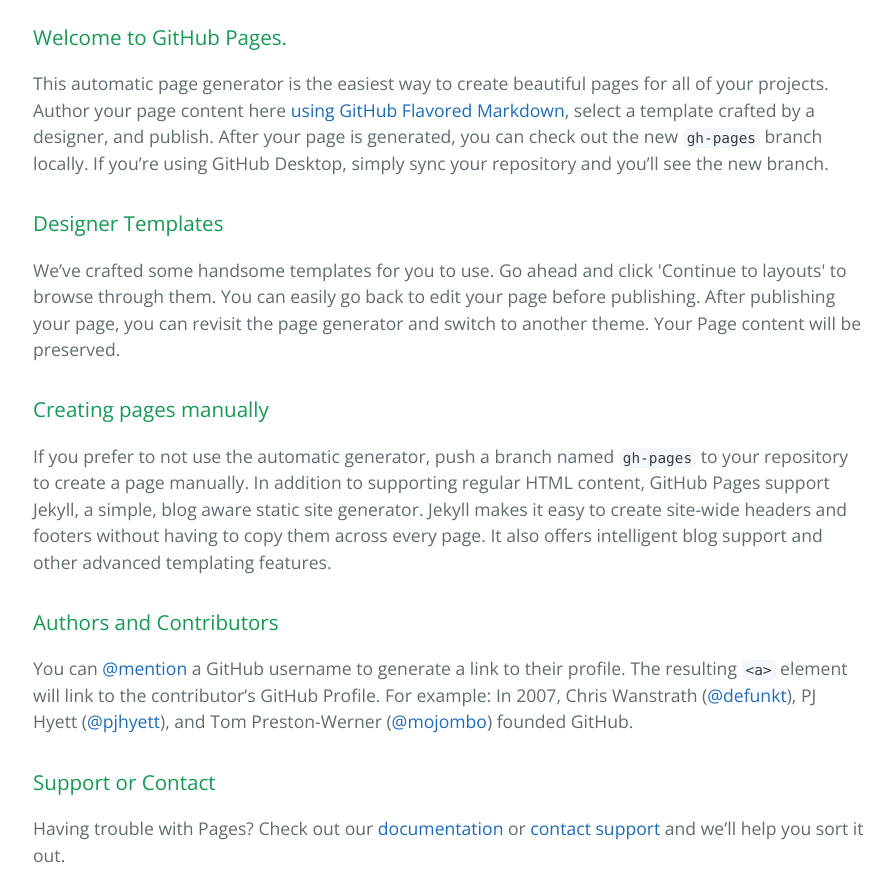
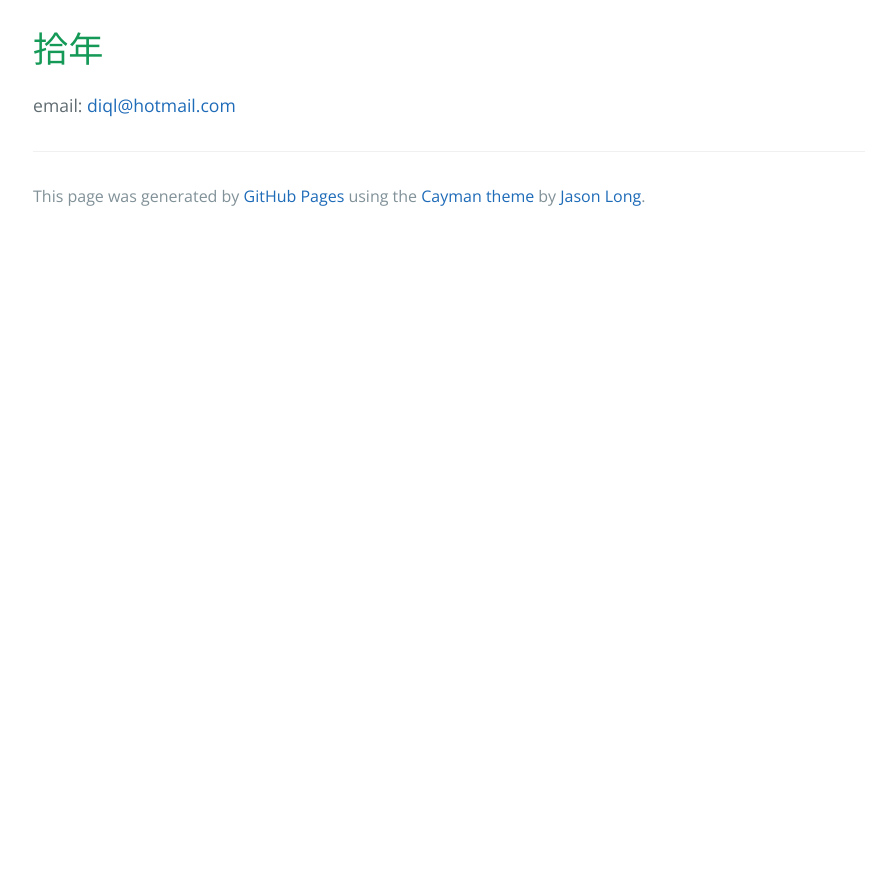
Before and after one commit to diql/diql.github.io, a plain HTML site: page index.html in a window 1280 px wide. Shown: the part 280-1151 px from the top of the page, without its empty margins (191-1083 px from the left). After the commit the page ends 800 px from the top, so only its background shows below. Drawn offline with nearby package versions, Linux system fonts and the light colour scheme.

Commit message:
Replace master branch with page content via GitHub

```diff
--- a/index.html
+++ b/index.html
@@ -16,30 +16,10 @@
     </section>
 
     <section class="main-content">
-      <h3>
-<a id="welcome-to-github-pages" class="anchor" href="#welcome-to-github-pages" aria-hidden="true"><span aria-hidden="true" class="octicon octicon-link"></span></a>Welcome to GitHub Pages.</h3>
+      <h1>
+<a id="拾年" class="anchor" href="#%E6%8B%BE%E5%B9%B4" aria-hidden="true"><span aria-hidden="true" class="octicon octicon-link"></span></a>拾年</h1>
 
-<p>This automatic page generator is the easiest way to create beautiful pages for all of your projects. Author your page content here <a href="https://guides.github.com/features/mastering-markdown/">using GitHub Flavored Markdown</a>, select a template crafted by a designer, and publish. After your page is generated, you can check out the new <code>gh-pages</code> branch locally. If you’re using GitHub Desktop, simply sync your repository and you’ll see the new branch.</p>
-
-<h3>
-<a id="designer-templates" class="anchor" href="#designer-templates" aria-hidden="true"><span aria-hidden="true" class="octicon octicon-link"></span></a>Designer Templates</h3>
-
-<p>We’ve crafted some handsome templates for you to use. Go ahead and click 'Continue to layouts' to browse through them. You can easily go back to edit your page before publishing. After publishing your page, you can revisit the page generator and switch to another theme. Your Page content will be preserved.</p>
-
-<h3>
-<a id="creating-pages-manually" class="anchor" href="#creating-pages-manually" aria-hidden="true"><span aria-hidden="true" class="octicon octicon-link"></span></a>Creating pages manually</h3>
-
-<p>If you prefer to not use the automatic generator, push a branch named <code>gh-pages</code> to your repository to create a page manually. In addition to supporting regular HTML content, GitHub Pages support Jekyll, a simple, blog aware static site generator. Jekyll makes it easy to create site-wide headers and footers without having to copy them across every page. It also offers intelligent blog support and other advanced templating features.</p>
-
-<h3>
-<a id="authors-and-contributors" class="anchor" href="#authors-and-contributors" aria-hidden="true"><span aria-hidden="true" class="octicon octicon-link"></span></a>Authors and Contributors</h3>
-
-<p>You can <a href="https://help.github.com/articles/basic-writing-and-formatting-syntax/#mentioning-users-and-teams" class="user-mention">@mention</a> a GitHub username to generate a link to their profile. The resulting <code>&lt;a&gt;</code> element will link to the contributor’s GitHub Profile. For example: In 2007, Chris Wanstrath (<a href="https://github.com/defunkt" class="user-mention">@defunkt</a>), PJ Hyett (<a href="https://github.com/pjhyett" class="user-mention">@pjhyett</a>), and Tom Preston-Werner (<a href="https://github.com/mojombo" class="user-mention">@mojombo</a>) founded GitHub.</p>
-
-<h3>
-<a id="support-or-contact" class="anchor" href="#support-or-contact" aria-hidden="true"><span aria-hidden="true" class="octicon octicon-link"></span></a>Support or Contact</h3>
-
-<p>Having trouble with Pages? Check out our <a href="https://help.github.com/pages">documentation</a> or <a href="https://github.com/contact">contact support</a> and we’ll help you sort it out.</p>
+<p>email: <a href="mailto:diql@hotmail.com">diql@hotmail.com</a></p>
 
       <footer class="site-footer">
 
```
Also changed, not shown: params.json (+1 -1 lines).
